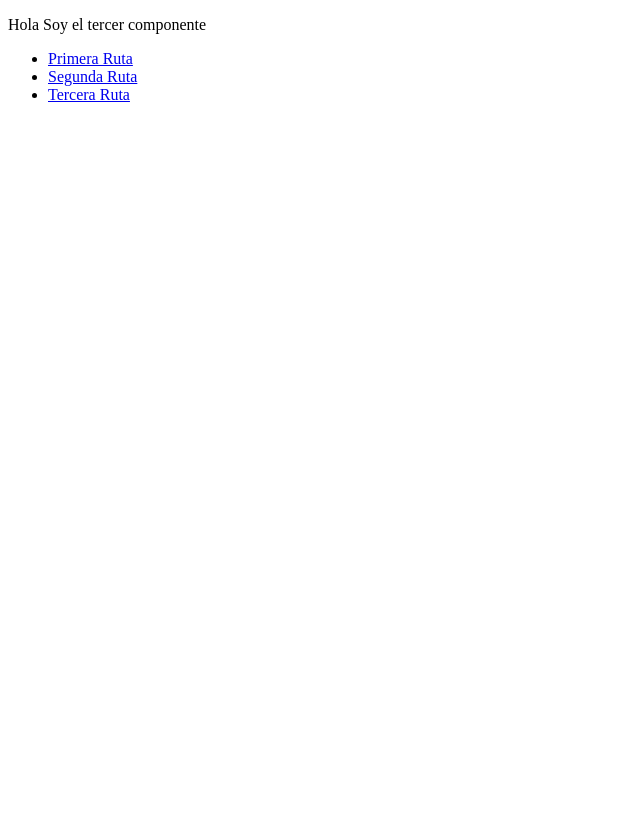
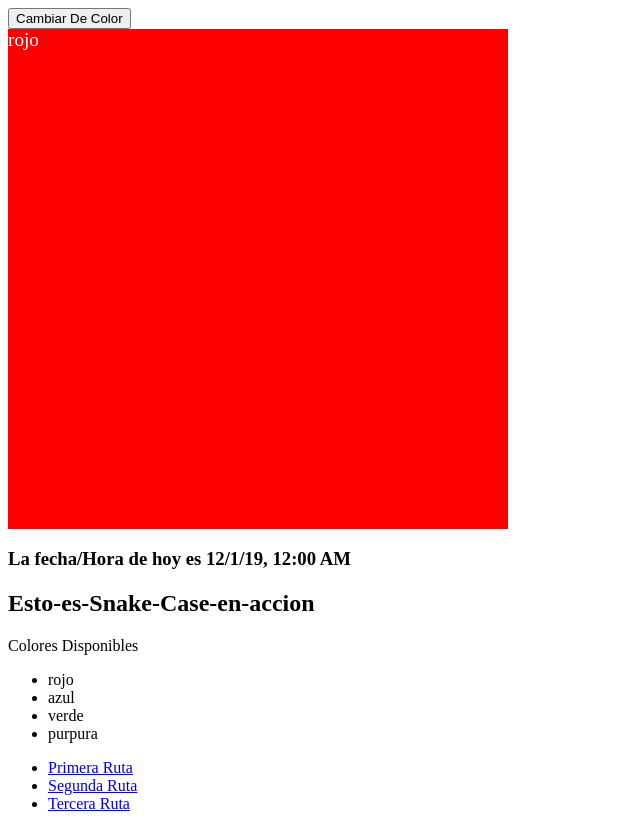
Before and after one commit to DanielCarbajal314/curso-angular, an Angular app: page /third in a window 1280 px wide. Shown: the whole page, without its empty margins (0-640 px from the left). Before the commit the page ends 800 px from the top, so only its background shows below. Built offline with nearby package versions, Linux system fonts and the light colour scheme.

Commit message:
Directivas

```diff
--- /dev/null
+++ b/src/app/pipes/snake-case-pipe.ts
@@ -0,0 +1,12 @@
+import { Pipe, PipeTransform } from "@angular/core";
+
+@Pipe({
+    name: 'snakeCase'
+})
+export class SnakePipe implements PipeTransform {
+
+    transform(text: string, ...args: any[]) {
+        return text.split(' ').join(args[0]);
+    }
+
+}
--- a/src/app/second/second.component.html
+++ b/src/app/second/second.component.html
@@ -1 +1,6 @@
-<p>second works!</p>
+<label>Nombre</label>
+<input type="text" [(ngModel)]="name">
+<button (click)="clear()" >Borrar</button>
+<p *ngIf="thereIsName">
+    hola <span [ngClass]="nameIsLong ? 'name-is-long' : ''">{{name}}!</span>
+</p>
--- a/src/app/second/second.component.scss
+++ b/src/app/second/second.component.scss
@@ -0,0 +1,3 @@
+.name-is-long{
+    color: red;
+}
--- a/src/app/second/second.component.ts
+++ b/src/app/second/second.component.ts
@@ -6,10 +6,23 @@ import { Component, OnInit } from '@angular/core';
   styleUrls: ['./second.component.scss']
 })
 export class SecondComponent implements OnInit {
+  name = '';
 
   constructor() { }
+
+  get nameIsLong() {
+    return this.name.length > 5;
+  }
+
+  get thereIsName() {
+    return this.name.length > 0;
+  }
 
   ngOnInit(): void {
   }
 
+  clear() {
+    this.name = '';
+  }
+
 }
--- a/src/app/third/third.component.html
+++ b/src/app/third/third.component.html
@@ -1 +1,14 @@
-<p>Hola Soy el tercer componente</p>
+<div>
+    <button (click)="changeColor()" >Cambiar De Color</button>
+    <div class="square" [style]="colorExpression">
+        {{colorName}}
+    </div>
+
+    <h3> La fecha/Hora de hoy es {{ dateTimeNow | date:'short' }}</h3>
+    <h2> {{ 'Esto es Snake Case en accion' | snakeCase: '-' }} </h2>
+
+    <label>Colores Disponibles</label>
+    <ul>
+        <li *ngFor="let color of colors;">{{color.name}}</li>
+    </ul>
+</div>
--- a/src/app/third/third.component.scss
+++ b/src/app/third/third.component.scss
@@ -0,0 +1,6 @@
+.square {
+    width: 500px;
+    height: 500px;
+    font-size: larger;
+    color: white;
+}
--- a/src/app/third/third.component.ts
+++ b/src/app/third/third.component.ts
@@ -1,19 +1,40 @@
-import { AfterViewChecked, Component, OnInit } from '@angular/core';
+import {Component, OnInit } from '@angular/core';
 
 @Component({
   selector: 'app-third',
   templateUrl: './third.component.html',
   styleUrls: ['./third.component.scss']
 })
-export class ThirdComponent implements OnInit, AfterViewChecked {
+export class ThirdComponent implements OnInit {
+  colors = [
+    { color: 'red', name: 'rojo'},
+    { color: 'blue', name: 'azul'},
+    { color: 'green', name: 'verde'},
+    { color: 'purple', name: 'purpura'}]
+  counter = 0;
+  dateTimeNow = new Date(2019,11,1);
+
+  get colorExpression() {
+    return `background-color: ${ this.getActiveColor().color };`;
+  }
+
+  get colorName() {
+    return this.getActiveColor().name;
+  }
+
+  private getActiveColor() {
+    const colorIndex = this.counter%(this.colors.length);
+    return this.colors[colorIndex];
+  }
 
   constructor() { }
-  ngAfterViewChecked(): void {
-    console.log('Estoy renderizado en la pantalla');
-  }
 
   ngOnInit(): void {
     console.log('Estoy Iniciandome');
   }
 
+  changeColor() {
+    this.counter++;
+  }
+
 }
```
Also changed, not shown: src/app/app.module.ts (+6 -2 lines).
